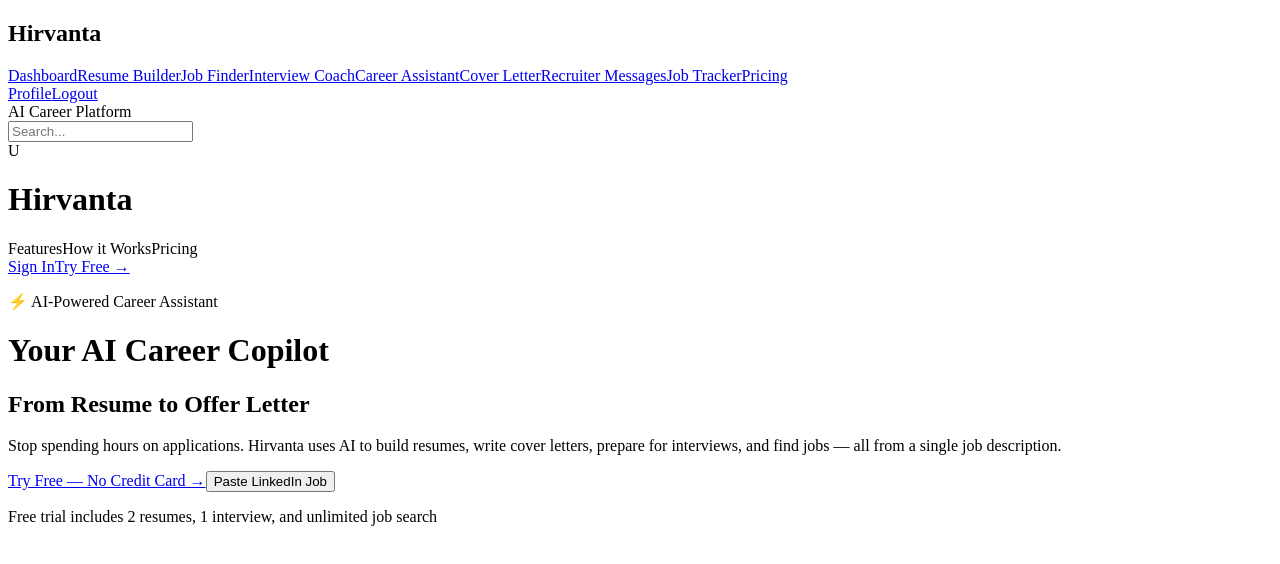
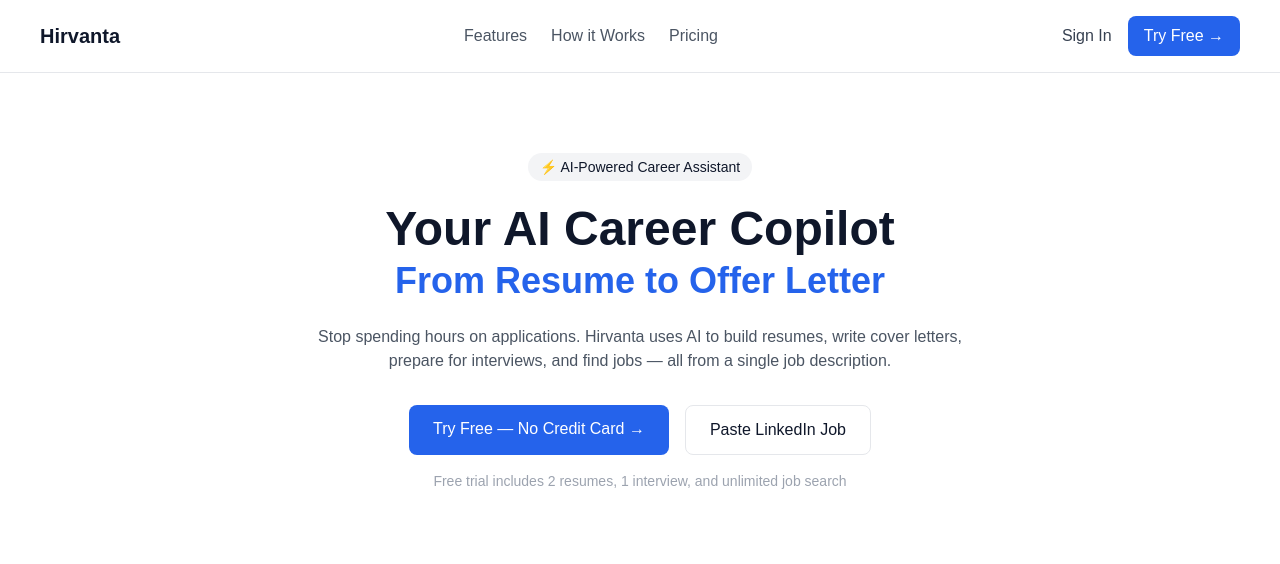
Before and after one commit to jewma1/Hirvanta, a Next.js app in the folder frontend/: page / in a window 1280 px wide. Shown: the top 564 px of the page. Built offline with nearby package versions, Linux system fonts and the light colour scheme.

Commit message:
Update layout.tsx

```diff
--- a/frontend/app/layout.tsx
+++ b/frontend/app/layout.tsx
@@ -1,101 +1,21 @@
-"use client";
+import "./globals.css";
+import type { Metadata } from "next";
+import DashboardShell from "../components/dashboard-shell";
 
-import Link from "next/link";
-import { usePathname } from "next/navigation";
+export const metadata: Metadata = {
+  title: "Hirvanta",
+  description: "AI Career Platform"
+};
 
 export default function RootLayout({
-  children,
+  children
 }: {
   children: React.ReactNode;
 }) {
-  const pathname = usePathname();
-
-  const menu = [
-    { name: "Dashboard", path: "/dashboard" },
-    { name: "Resume Builder", path: "/resume" },
-    { name: "Job Finder", path: "/jobs" },
-    { name: "Interview Coach", path: "/interview" },
-    { name: "Career Assistant", path: "/career-coach" },
-    { name: "Cover Letter", path: "/cover-letter" },
-    { name: "Recruiter Messages", path: "/recruiter" },
-    { name: "Job Tracker", path: "/tracker" },
-    { name: "Pricing", path: "/pricing" },
-  ];
-
   return (
     <html lang="en">
-      <body className="bg-gray-50">
-
-        <div className="flex h-screen">
-
-          {/* Sidebar */}
-          <aside className="w-64 bg-white border-r p-6 flex flex-col">
-
-            <h1 className="text-2xl font-bold mb-8">
-              Hirvanta
-            </h1>
-
-            <nav className="flex flex-col gap-2">
-              {menu.map((item) => (
-                <Link
-                  key={item.path}
-                  href={item.path}
-                  className={`p-2 rounded-lg ${
-                    pathname === item.path
-                      ? "bg-blue-600 text-white"
-                      : "hover:bg-gray-100"
-                  }`}
-                >
-                  {item.name}
-                </Link>
-              ))}
-            </nav>
-
-            <div className="mt-auto pt-6 border-t">
-              <Link href="/profile" className="block p-2">
-                Profile
-              </Link>
-              <Link href="/login" className="block p-2">
-                Logout
-              </Link>
-            </div>
-
-          </aside>
-
-          {/* Main */}
-          <div className="flex-1 flex flex-col">
-
-            {/* Header */}
-            <header className="bg-white border-b px-6 py-4 flex justify-between items-center">
-
-              <div className="text-lg font-semibold">
-                AI Career Platform
-              </div>
-
-              <div className="flex items-center gap-4">
-
-                <input
-                  placeholder="Search..."
-                  className="border px-3 py-2 rounded-lg"
-                />
-
-                <div className="w-10 h-10 rounded-full bg-blue-600 text-white flex items-center justify-center">
-                  U
-                </div>
-
-              </div>
-
-            </header>
-
-            {/* Content */}
-            <main className="p-6 overflow-auto">
-              {children}
-            </main>
-
-          </div>
-
-        </div>
-
+      <body>
+        <DashboardShell>{children}</DashboardShell>
       </body>
     </html>
   );
```
